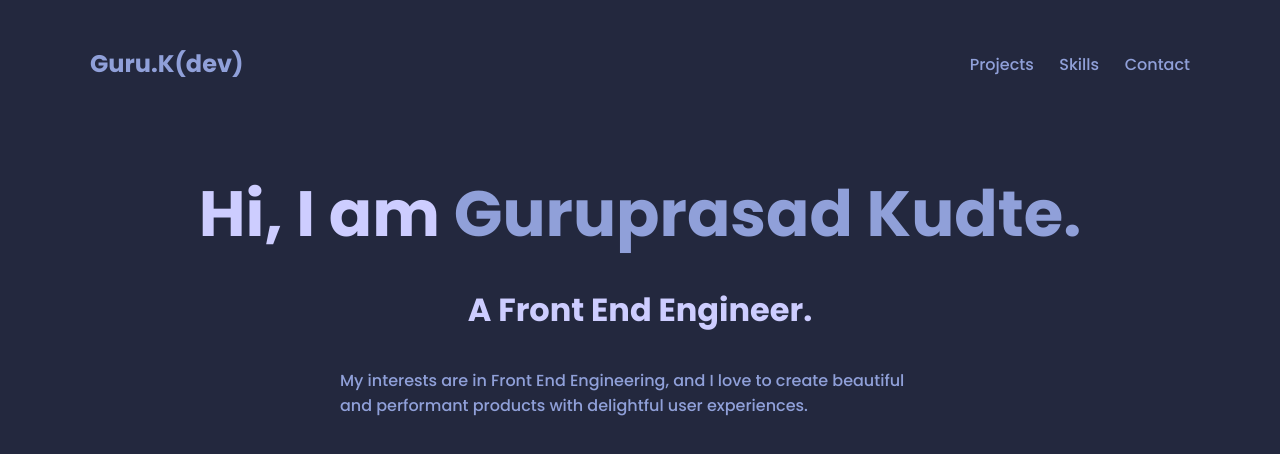
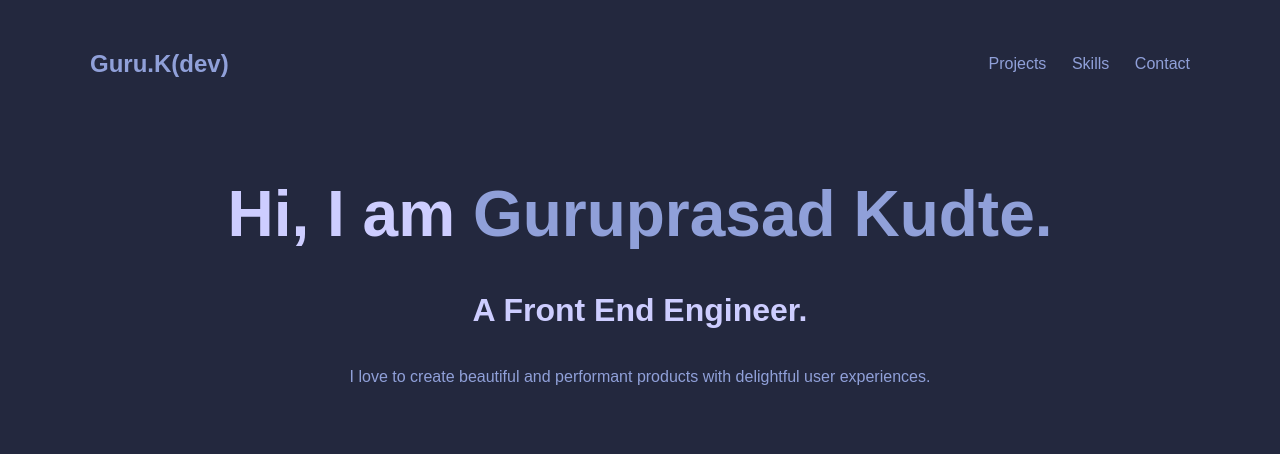
Before and after one commit to gurukudte/gurukudte.github.io, a React (Create React App) app: page / in a window 1280 px wide. Shown: the top 454 px of the page. Built offline with nearby package versions, Linux system fonts and the light colour scheme.

Commit message:
Added Styled Global CSS

```diff
--- a/src/App.js
+++ /dev/null
@@ -1,14 +0,0 @@
-import './app.css';
-import Header from './components/Header';
-import Main from './components/Main';
-
-function App() {
-  return (
-    <div className="App">
-      <Header/>
-      <Main/>
-    </div>
-  );
-}
-
-export default App;
--- a/src/app.css
+++ /dev/null
@@ -1,10 +0,0 @@
-@import url('https://fonts.googleapis.com/css2?family=Comfortaa&family=Poppins:wght@200;300;500;700&display=swap');
-*{
-    padding: 0;
-    margin: 0;
-    border: 0;
-    outline: 0;
-    box-sizing: border-box;
-    font-family: 'Poppins', sans-serif;
-    background-color: #23283e;
-}
--- /dev/null
+++ b/src/components/App.js
@@ -0,0 +1,29 @@
+import { ThemeProvider } from 'styled-components';
+import Header from './Header';
+import Main from './Main';
+import GlobalStyles from './styled/Global';
+
+const theme = {
+  colors:{
+    header:'',
+    body:'#23283e',
+    footer:'',
+    primary:'#90a0d9'
+  }
+
+}
+
+
+function App() {
+  return (
+    <ThemeProvider theme = {theme}>
+      <>
+        <GlobalStyles/>
+        <Header/>
+        <Main/>
+      </>
+    </ThemeProvider>
+  );
+}
+
+export default App;
--- a/src/components/Header.js
+++ b/src/components/Header.js
@@ -4,12 +4,12 @@ import styled from 'styled-components';
 const Header = () => {
   return (
     <HeaderWrapper>
-      <h3><a href="https://gurukudte-fictional-barnacle-p5j7jxw5qq7fr9j6-3000.preview.app.github.dev/">Guru.K(dev)</a></h3>
+      <h3><a href="https://gurukudte.github.io/">Guru.K(dev)</a></h3>
       <nav>
         <ul>
-          <li><a href="">Projects</a></li>
-          <li><a href="">Skills</a></li>
-          <li><a href="">Contact</a></li>
+          <li><a href="#">Projects</a></li>
+          <li><a href="#">Skills</a></li>
+          <li><a href="#">Contact</a></li>
         </ul>
       </nav>
     </HeaderWrapper>
@@ -36,8 +36,24 @@ const HeaderWrapper = styled.header`
     a{
       padding: 0 0 0.3em;
       position: relative;
-      color:#90a0d9;
+      color: ${({theme})=>theme.colors.primary};
       text-decoration: none;
+
+      &:before{
+        content: "";
+        display: inline;
+        width: 0;
+        height: 0.2em;
+        position: absolute;
+        bottom: 0;
+        transition: width .9s ease-in;
+      }
+      &:hover{
+        &:before{
+          width:100%;
+          background-color:${({theme})=>theme.colors.primary};
+        }
+      }
     }
   }
 
@@ -58,5 +74,4 @@ const HeaderWrapper = styled.header`
       }
     }
   }
-
 `;
--- a/src/components/Main.js
+++ b/src/components/Main.js
@@ -10,7 +10,7 @@ const Main = () => {
         </h1>
         <h2>A Front End Engineer.</h2>
         <p>
-          My interests are in Front End Engineering, and I love to create
+          I love to create
           beautiful and performant products with delightful user experiences.
         </p>
       </div>
@@ -51,6 +51,7 @@ const MainWrapper = styled.main`
       color:#90a0d9;
       display: flex;
       align-items: center;
+      text-align:center;
     }
   }
 `;
--- /dev/null
+++ b/src/components/styled/Global.js
@@ -0,0 +1,18 @@
+import { createGlobalStyle } from "styled-components";
+
+const GlobalStyles = createGlobalStyle`
+    @import url('https://fonts.googleapis.com/css2?family=Comfortaa&family=Poppins:wght@200;300;500;700&display=swap');
+
+    *{
+        padding: 0;
+        margin: 0;
+        border: 0;
+        outline: 0;
+        box-sizing: border-box;
+        font-family: 'Poppins', sans-serif;
+    }
+    body{
+        background-color: ${({theme})=>theme.colors.body};
+    }
+`;
+export default GlobalStyles;
--- a/src/index.js
+++ b/src/index.js
@@ -1,6 +1,6 @@
 import React from 'react';
 import ReactDOM from 'react-dom/client';
-import App from './App';
+import App from './components/App';
 
 const root = ReactDOM.createRoot(document.getElementById('root'));
 root.render(
```
Lines whose indentation alone changed are shown as unchanged.
